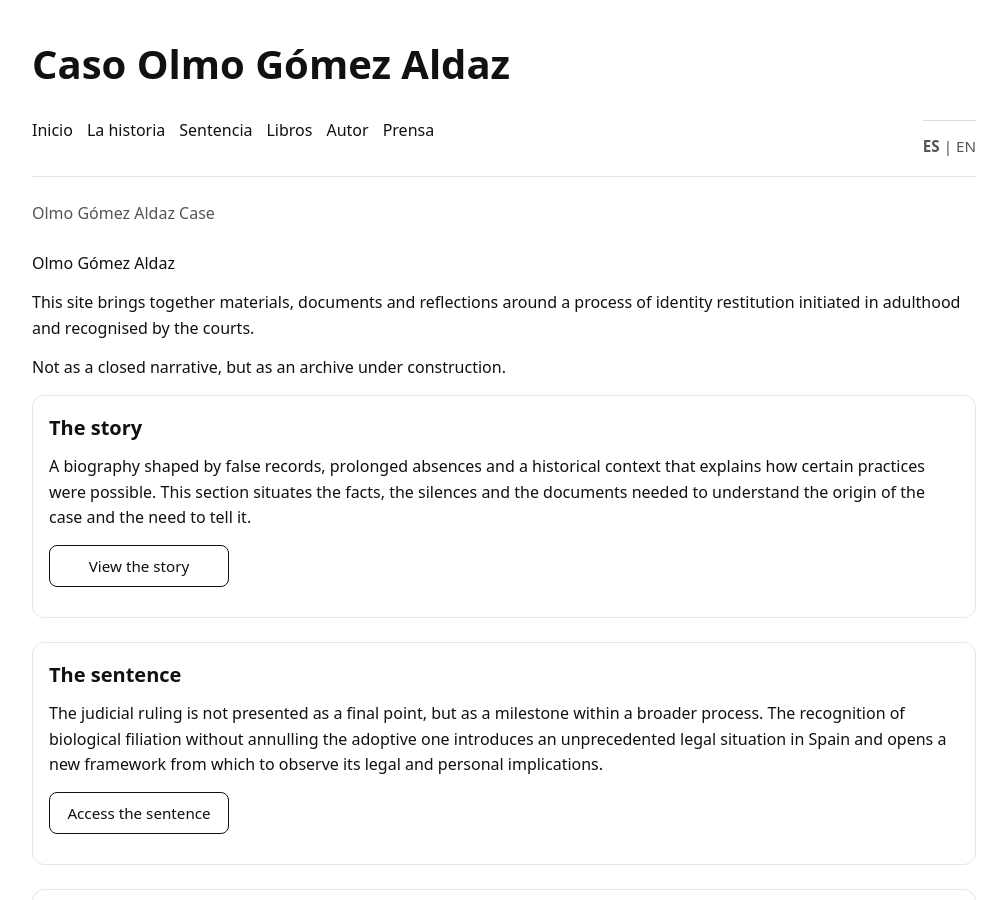
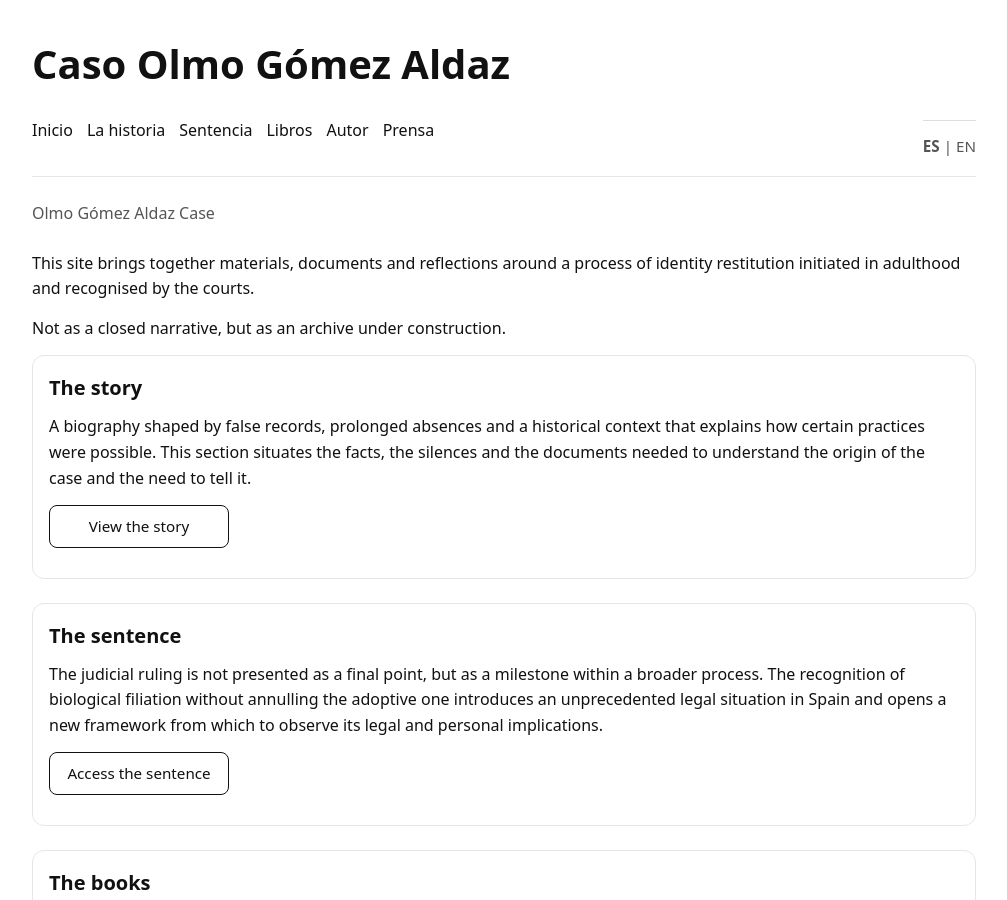
Before and after one commit to olmogaldaz/olmogaldaz.github.io, a Jekyll site: the page built from en/index.html, in a window 1280 px wide and 900 px high. Shown: the whole window, without its empty margins (136-1143 px from the left). Built offline with Jekyll 4.4.1, drawn with Linux system fonts in a browser that asks for light colours.

Commit message:
Update index.html

```diff
--- a/en/index.html
+++ b/en/index.html
@@ -11,8 +11,6 @@ description: Materials, documents and reflections around a judicially recognised
   <header id="site-header"></header>
 
   <h1 class="page-title subtle">Olmo Gómez Aldaz Case</h1>
-
-  <p>Olmo Gómez Aldaz</p>
 
   <p>
     This site brings together materials, documents and reflections around a process of identity
```
